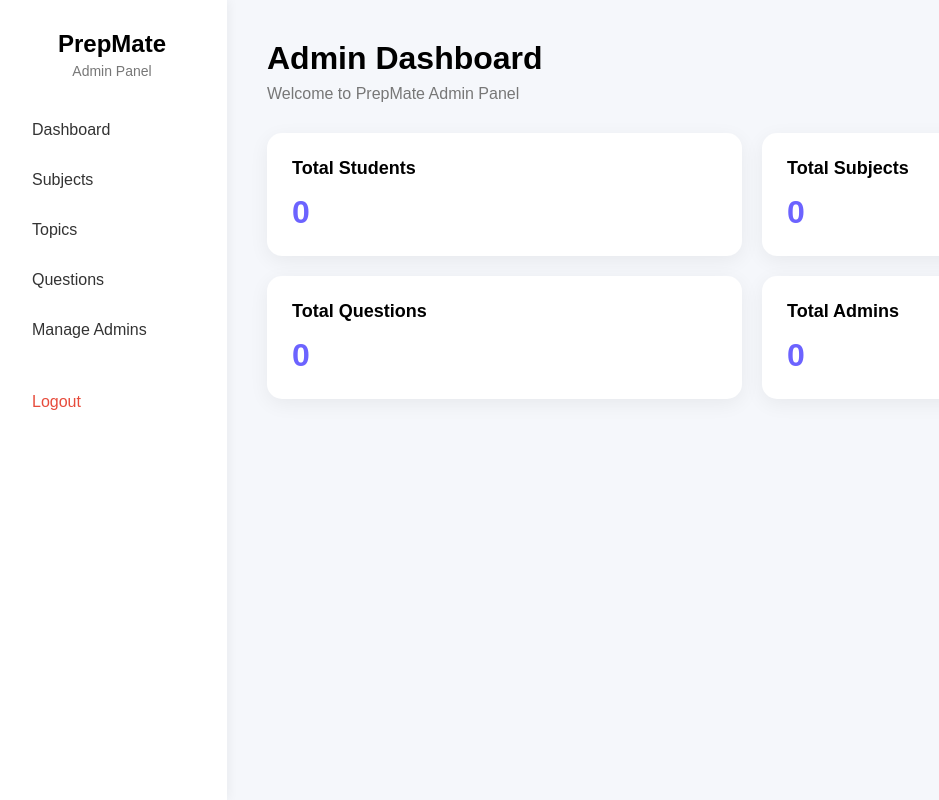
After one commit to Swarangi-Sonawane/interviewprep, a Flask app: page /admin/dashboard in a window 1280 px wide. The commit adds this page. Shown: the whole page, without its empty margins (3-942 px from the left). Run offline with Flask 3, Linux system fonts and the light colour scheme.

Commit message:
complete admin dashboard

```diff
--- /dev/null
+++ b/admin/dashboard.py
@@ -0,0 +1,5 @@
+from flask import Blueprint,render_template
+dashboard=Blueprint("dashboard",__name__)
+@dashboard.route("/admin/dashboard")
+def dashboard_page():
+    return render_template("admin/dashboard.html")
--- a/app.py
+++ b/app.py
@@ -3,11 +3,15 @@ from routes.home import home
 from routes.login import login
 from routes.register import register
 from routes.subject import subject
+from admin.admin_login import admin_login
+from admin.dashboard import dashboard
 app=Flask(__name__)
 app.secret_key="prepmate-secret-key"
 app.register_blueprint(home)
 app.register_blueprint(login)
 app.register_blueprint(register)
 app.register_blueprint(subject)
+app.register_blueprint(admin_login)
+app.register_blueprint(dashboard)
 if __name__ == "__main__":
     app.run(debug=True)
--- /dev/null
+++ b/static/css/admin/dashboard.css
@@ -0,0 +1,128 @@
+* {
+    margin: 0;
+    padding: 0;
+    box-sizing: border-box;
+}
+
+body {
+    font-family: Arial, sans-serif;
+    background-color: #f5f7fb;
+}
+
+/* Sidebar */
+.sidebar {
+    position: fixed;
+    left: 0;
+    top: 0;
+    width: 230px;
+    height: 100vh;
+    background-color: white;
+    padding: 30px 20px;
+    box-shadow: 2px 0 10px rgba(0, 0, 0, 0.05);
+}
+
+.sidebar h2 {
+    text-align: center;
+    margin-bottom: 5px;
+}
+
+.admin-title {
+    text-align: center;
+    color: #777;
+    font-size: 14px;
+    margin-bottom: 30px;
+}
+
+.sidebar a {
+    display: block;
+    text-decoration: none;
+    color: #333;
+    padding: 12px 15px;
+    margin-bottom: 8px;
+    border-radius: 8px;
+}
+
+.sidebar a:hover {
+    background-color: #f0efff;
+    color: #6c63ff;
+}
+
+.sidebar .logout {
+    margin-top: 30px;
+    color: #e74c3c;
+}
+
+/* Main Content */
+.main-content {
+    margin-left: 230px;
+    padding: 40px;
+}
+
+/* Top Section */
+.top-section {
+    margin-bottom: 30px;
+}
+
+.top-section h1 {
+    margin-bottom: 8px;
+}
+
+.top-section p {
+    color: #777;
+}
+
+/* Dashboard Cards */
+.dashboard-cards {
+    display: grid;
+    grid-template-columns: repeat(2, 1fr);
+    gap: 20px;
+}
+
+.dashboard-card {
+    background-color: white;
+    padding: 25px;
+    border-radius: 15px;
+    box-shadow: 0 5px 20px rgba(0, 0, 0, 0.06);
+    transition: transform 0.3s ease, box-shadow 0.3s ease;
+}
+
+.dashboard-card:hover {
+    transform: translateY(-5px);
+    box-shadow: 0 10px 25px rgba(0, 0, 0, 0.10);
+}
+
+.dashboard-card h3 {
+    margin-bottom: 10px;
+    font-size: 18px;
+}
+
+.card-number {
+    font-size: 32px;
+    font-weight: bold;
+    color: #6c63ff;
+    margin-top: 15px;
+}
+
+/* Mobile */
+@media (max-width: 768px) {
+    .sidebar {
+        position: relative;
+        width: 100%;
+        height: auto;
+        padding: 20px;
+    }
+
+    .sidebar a {
+        display: inline-block;
+        margin-right: 5px;
+    }
+
+    .main-content {
+        margin-left: 0;
+        padding: 25px 20px;
+    }
+
+    .dashboard-cards {
+        grid-template-columns: 1fr;
+    }
+}
--- a/static/css/login.css
+++ b/static/css/login.css
@@ -70,7 +70,7 @@ button {
 }
 
 button:hover {
-    background-color: #3f378f;
+    background-color: #4f46a5;
 }
 
 /* Register Link */
--- /dev/null
+++ b/templates/admin/dashboard.html
@@ -0,0 +1,49 @@
+<!DOCTYPE html>
+<html lang="en">
+<head>
+    <meta charset="UTF-8">
+    <meta name="viewport" content="width=device-width, initial-scale=1.0">
+    <title>Admin Dashboard - PrepMate</title>
+    <link rel="stylesheet"
+          href="{{ url_for('static', filename='css/admin/dashboard.css') }}">
+</head>
+<body>
+    <!-- Sidebar -->
+    <aside class="sidebar">
+        <h2>PrepMate</h2>
+        <p class="admin-title">Admin Panel</p>
+        <a href="#">Dashboard</a>
+        <a href="#">Subjects</a>
+        <a href="#">Topics</a>
+        <a href="#">Questions</a>
+        <a href="#">Manage Admins</a>
+        <a href="#" class="logout">Logout</a>
+    </aside>
+    <!-- Main Content -->
+    <main class="main-content">
+        <div class="top-section">
+            <h1>Admin Dashboard</h1>
+            <p>Welcome to PrepMate Admin Panel</p>
+        </div>
+        <!-- Dashboard Cards -->
+        <div class="dashboard-cards">
+            <div class="dashboard-card">
+                <h3>Total Students</h3>
+                <p class="card-number">0</p>
+            </div>
+            <div class="dashboard-card">
+                <h3>Total Subjects</h3>
+                <p class="card-number">0</p>
+            </div>
+            <div class="dashboard-card">
+                <h3>Total Questions</h3>
+                <p class="card-number">0</p>
+            </div>
+            <div class="dashboard-card">
+                <h3>Total Admins</h3>
+                <p class="card-number">0</p>
+            </div>
+        </div>
+    </main>
+</body>
+</html>
--- a/templates/home.html
+++ b/templates/home.html
@@ -25,6 +25,7 @@
             <div class="auth-buttons">
                 <a href="{{url_for('login.login_page')}}" class="login-button">Login</a>
                 <a href="{{url_for('register.register_page')}}" class="register-button">Register</a>
+                <a href="{{url_for('admin_login.admin_login_page')}}" class="admin-button">Admin Login</a>
             </div>
         </div>
     </nav>
```
Also changed, not shown: admin/admin_login.py (added, +20 -0 lines), create_admin.py (added, +13 -0 lines), static/css/admin/admin_login.css (added, +133 -0 lines), static/css/home.css (+8 -0 lines), templates/admin/admin_login.html (added, +42 -0 lines).
